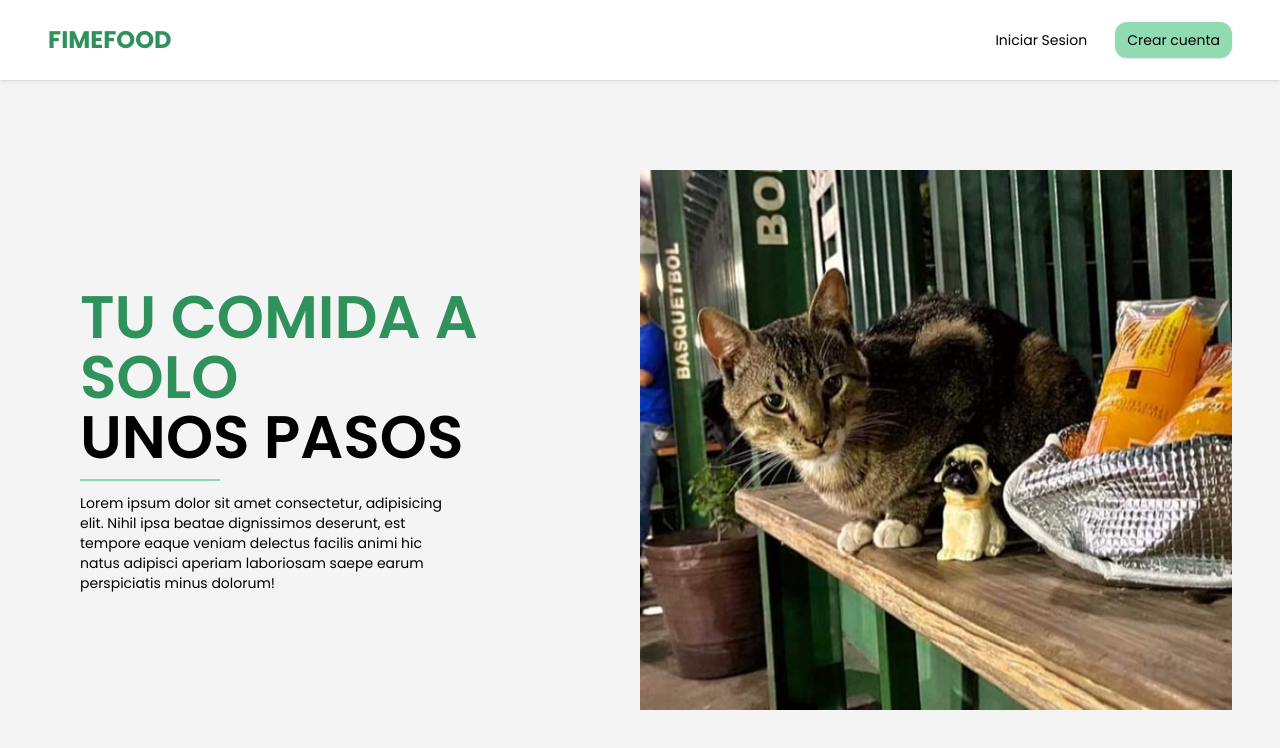
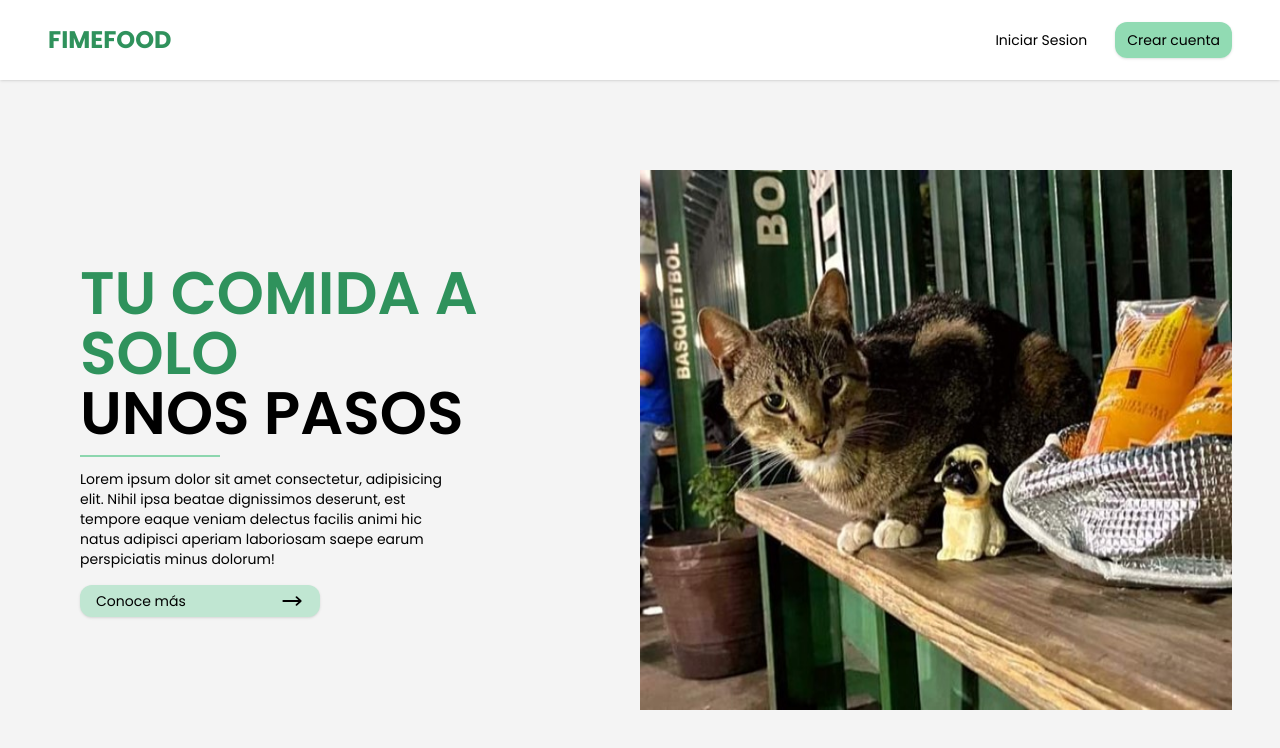
Before and after one commit to lcasass3/FIMEFOOD, a Vue app: page / in a window 1280 px wide. Shown: the top 748 px of the page. Built offline with nearby package versions, Linux system fonts and the light colour scheme.

Commit message:
Se crea landing page
- Se crea el front de la Landing, con la navbar y sus respectivas rutas a iniciar sesión y crear una cuenta.
- Se agregan variables a tailwind.config
- Se agrega el boton con la ruta a página AboutUs

```diff
--- a/src/pages/Landing/LandingPage.vue
+++ b/src/pages/Landing/LandingPage.vue
@@ -1,10 +1,9 @@
 <script setup lang="ts">
 import NavBar from './components/NavBar.vue'
-import AboutButton from './components/AboutButton.vue'
+import AboutUsButton from './components/AboutUsButton.vue'
 </script>
 
-<template>
-  <body class="h-screen">
+<template class="h-screen">
   <header class="h-[10vh]">
     <NavBar />
   </header>
@@ -20,11 +19,11 @@ import AboutButton from './components/AboutButton.vue'
           deserunt, est tempore eaque veniam delectus facilis animi hic natus adipisci aperiam
           laboriosam saepe earum perspiciatis minus dolorum!
         </p>
+        <AboutUsButton class="mt-4" />
       </div>
     </div>
     <div class="flex items-center justify-end h-full">
       <img src="@/assets/images/gatoFime.jpg" alt="Foto de gato" class="h-3/4" />
     </div>
   </main>
-  </body>
 </template>
--- a/src/pages/Landing/components/AboutButton.vue
+++ b/src/pages/Landing/components/AboutUsButton.vue
@@ -6,11 +6,10 @@ import router from '@/router'
 <template>
   <button
     type="button"
-    class="btn btn-secondary"
-    style="height: 35px"
+    class="flex bg-softGreen px-4 py-1 rounded-xl shadow w-60 justify-between text-sm items-center"
     @click="router.push({ path: '/about-us' })"
   >
-    <p class="d-inline-flex me-5">Conoce más</p>
-    <ArrowLongRightIcon style="height: 10px; width: 20px; weight: 10px" />
+    Conoce más
+    <ArrowLongRightIcon class="w-6" />
   </button>
 </template>
--- a/tailwind.config.js
+++ b/tailwind.config.js
@@ -9,7 +9,8 @@ export default {
       colors: {
         primary: 'rgba(68, 165, 112, 1)',
         secondary: 'rgba(72, 195, 128, 0.6)',
-        font: 'rgba(47, 146, 92, 1)'
+        font: 'rgba(47, 146, 92, 1)',
+        softGreen: 'rgba(72, 195, 128, 0.3)'
       }
     },
   },
```
Lines whose indentation alone changed are shown as unchanged.
